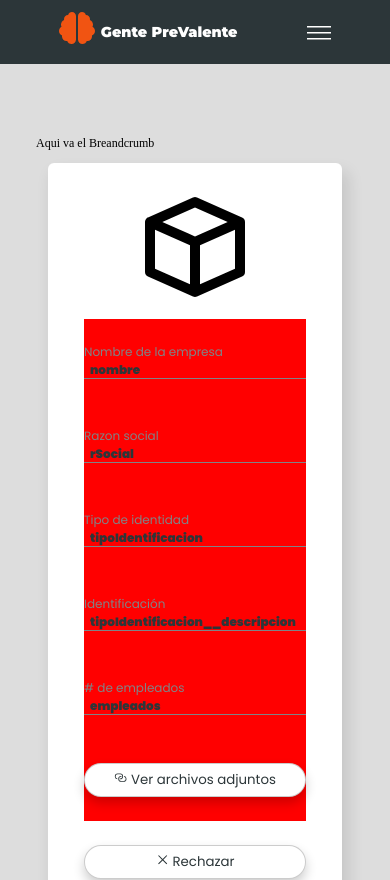
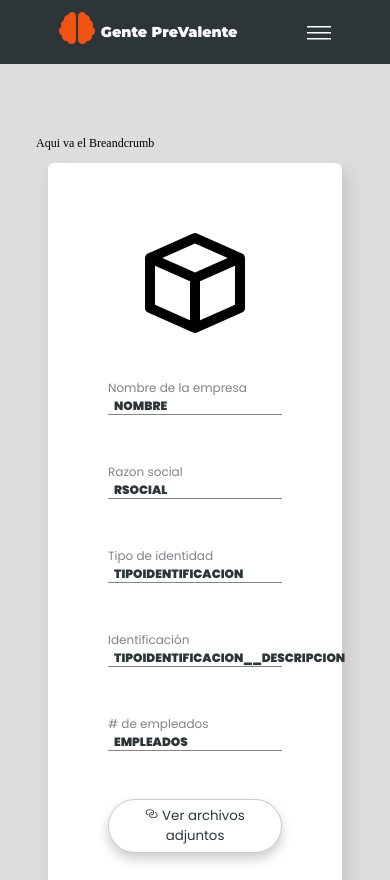
Before and after one commit to Jevelopers/PreValente, a React (Create React App) app in the folder prevalente/: page /Administration/Solicitar in a window 390 px wide. Shown: the top 880 px of the page. Built offline with nearby package versions, Linux system fonts and the light colour scheme.

Commit message:
UpdateResponsiveCardLg

```diff
--- a/prevalente/src/Components/Card/Lg/Card.module.css
+++ b/prevalente/src/Components/Card/Lg/Card.module.css
@@ -66,6 +66,7 @@
 .info__description {
     color: var(--color-primary);
     font-weight: bold;
+    text-transform: uppercase;
     margin-left: .5rem;
 }
 
@@ -136,7 +137,7 @@
 @media screen and (min-width: 320px) and (max-width: 768px) {
 
     .card {
-        padding: 2rem 3rem;
+        padding: 5rem;
         width: 100%;
         flex-direction: column;
     }
@@ -146,7 +147,6 @@
     }
 
     .card__info {
-        background: red;
         flex-direction: column;
     }
 
```
